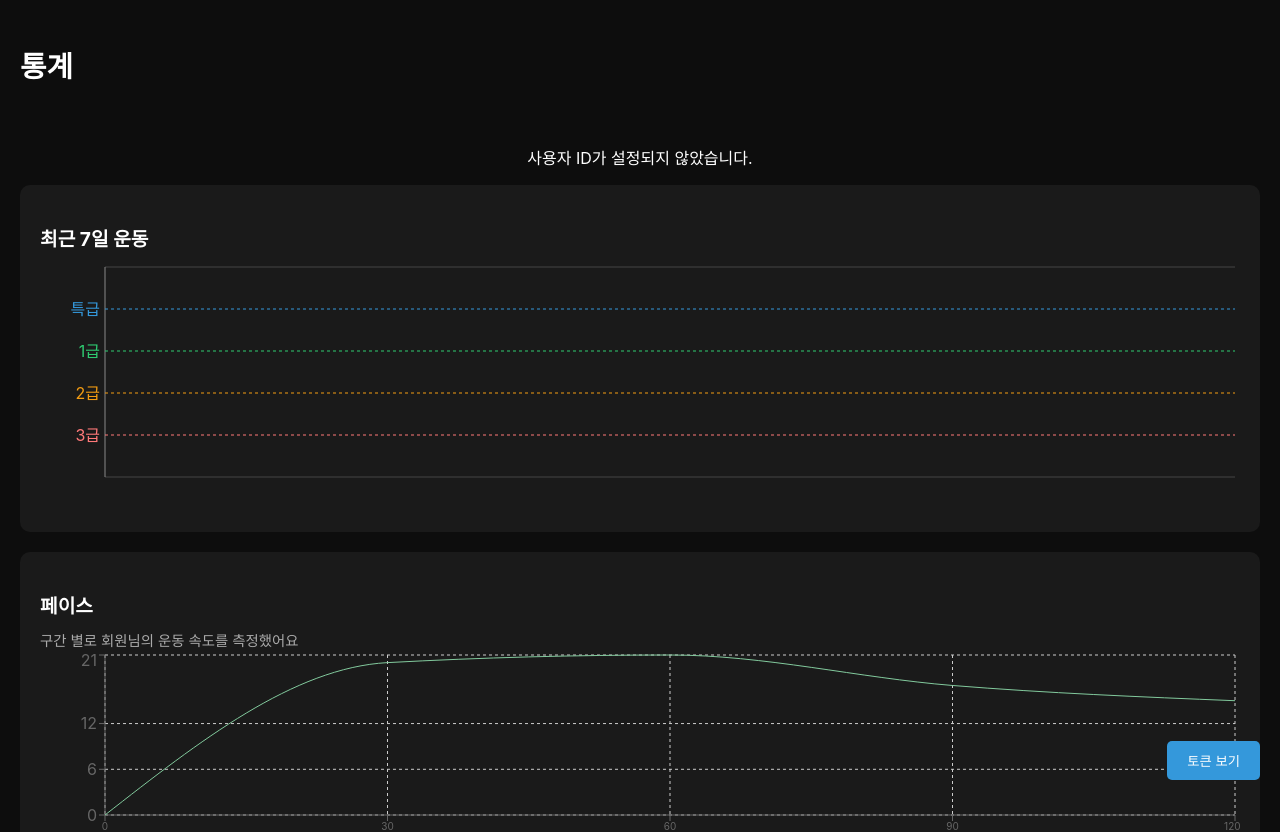
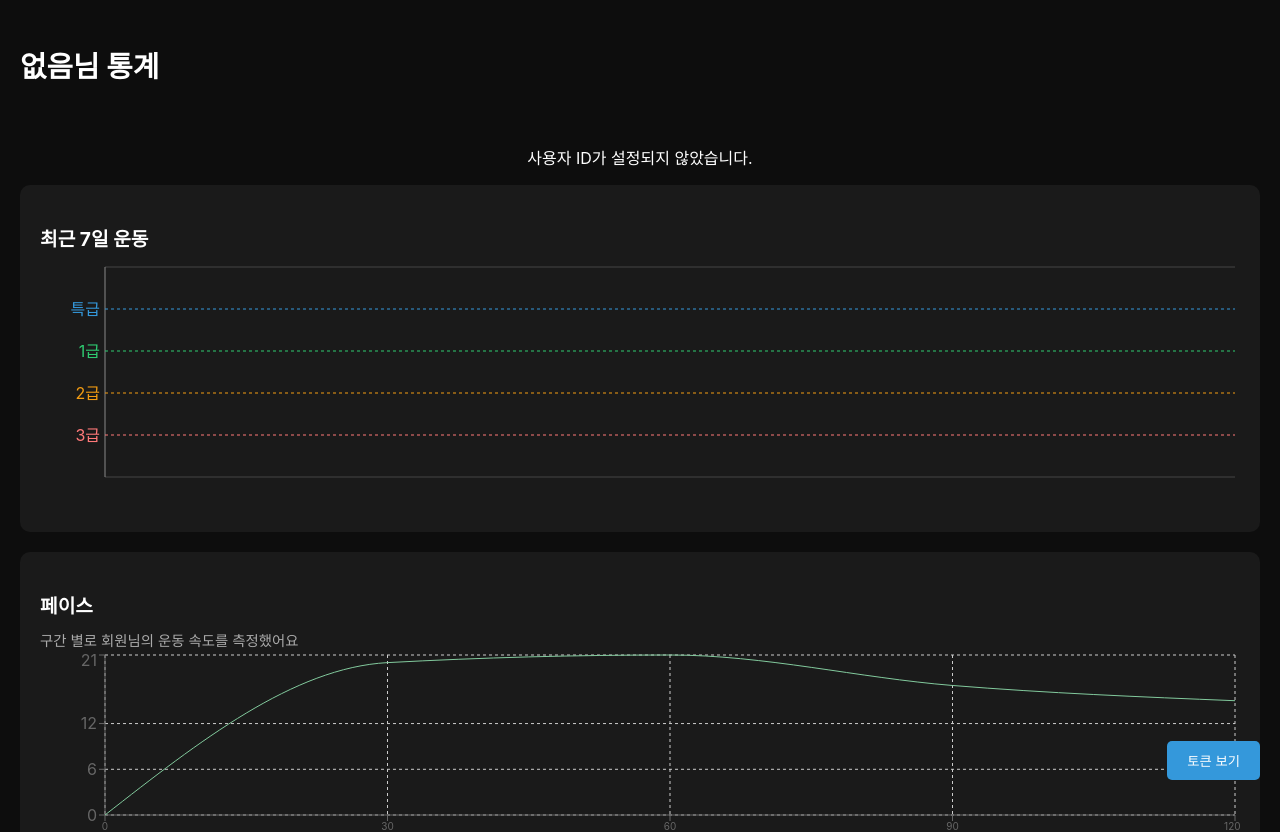
Before and after one commit to dlwhwhdvlf/physical-t, a React (Create React App) app: page / in a window 1280 px wide. Shown: the top 832 px of the page. Built offline with nearby package versions, Linux system fonts and the light colour scheme.

Commit message:
통계 이름

```diff
--- a/src/App.js
+++ b/src/App.js
@@ -57,7 +57,7 @@ const paceData = [
 
 function MainPage() {
   //onst [cookies] = useCookies(['access_token']);
-  const [cookies] = useCookies(["access_token", "user_id"]);
+  const [cookies] = useCookies(["access_token", "user_id, user_name"]);
   const [tokenMessage, setTokenMessage] = useState("");
   const [statistics, setStatistics] = useState(null);
   const [errorMessage, setErrorMessage] = useState("");
@@ -65,7 +65,7 @@ function MainPage() {
   const [loading, setLoading] = useState(true); // 로딩 상태 추가
 
   const userid = cookies.user_id; //쿠키에서 userid 추출
-
+  const userName = cookies.user_name || "없음";
 
   useEffect(() => {
     const fetchStatistics = async () => {
@@ -111,7 +111,6 @@ function MainPage() {
 
     fetchStatistics();
   }, [userid, cookies.access_token]);
-
 
   // 버튼 클릭 시 쿠키의 access token을 가져오는 함수
   const handleShowToken = () => {
@@ -160,7 +159,7 @@ function MainPage() {
   return (
     <div style={styles.container}>
       <header style={styles.header}>
-        <h2 style={styles.title}>통계</h2>
+        <h2 style={styles.title}>{userName}님 통계</h2> {/* 사용자 이름 표시 */}
       </header>
 
       <div>
```
